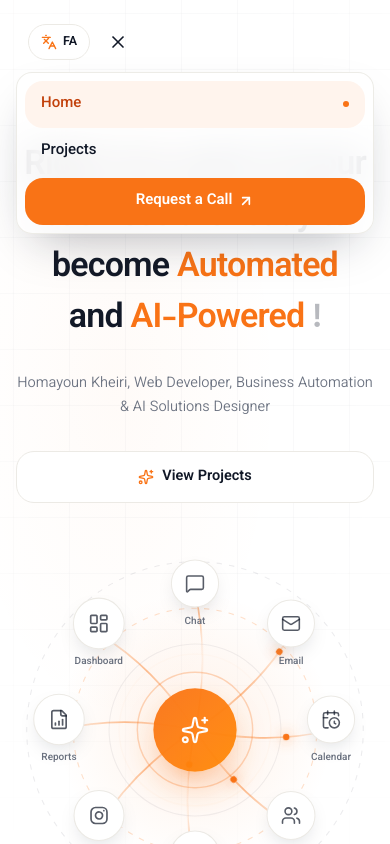
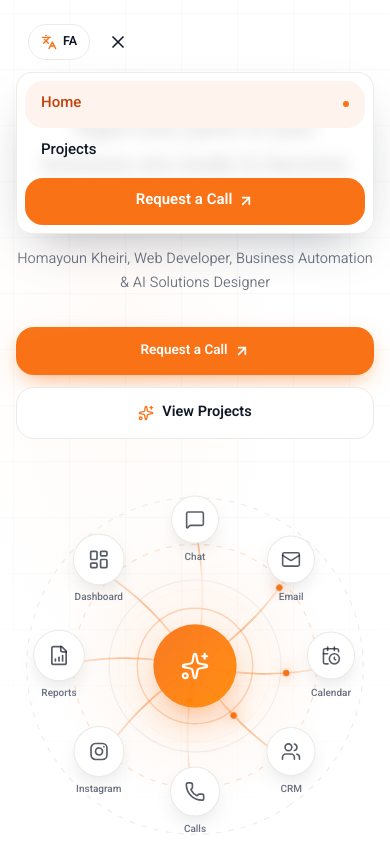
Before and after one commit to homayounKheiri/my-portfolio, a Next.js app: page /home in a window 390 px wide. Both pictures are taken after a click on the button "Toggle menu". Shown: the top 844 px of the page. Built offline with nearby package versions, Linux system fonts and the light colour scheme.

Commit message:
fix: header menu

```diff
--- a/src/components/sections/header.tsx
+++ b/src/components/sections/header.tsx
@@ -140,7 +140,7 @@ export function Header() {
             animate={{ opacity: 1, y: 0 }}
             exit={{ opacity: 0, y: -10 }}
             transition={{ duration: 0.25, ease: [0.16, 1, 0.3, 1] }}
-            className="absolute left-4 right-4 top-[72px] z-50 md:hidden"
+            className="absolute backdrop-blur-sm left-4 right-4 top-[72px] z-50 md:hidden"
           >
             <div className="glass-strong rounded-2xl p-2 shadow-[0_20px_50px_-20px_rgba(17,24,39,0.35)]">
               {navItems.map((item, i) => (
--- a/src/components/sections/hero.tsx
+++ b/src/components/sections/hero.tsx
@@ -87,7 +87,7 @@ export function Hero() {
           {/* Headline — simple, readable, with keyword emphasis */}
           <motion.h1
             variants={item}
-            className="mt-7 max-w-xl text-balance text-center text-[34px] font-semibold leading-[1.5] tracking-tight text-ink lg:text-start lg:text-[40px]"
+            className="sm:mt-7 max-w-xl text-balance text-center text-[24px] font-semibold leading-[1.5] tracking-tight text-ink lg:text-start sm:text-[36px] lg:text-[40px]"
           >
             {t("hero.headlineStart")}{" "}
             <span className="text-brand">{t("hero.headlineAuto")}</span>{" "}
@@ -110,7 +110,7 @@ export function Hero() {
           >
             <button
               onClick={() => scrollToId("contact")}
-              className="hidden items-center gap-1.5 rounded-xl bg-brand px-4 py-3.5 text-[13.5px] font-semibold text-white shadow-[0_8px_24px_-8px_rgba(249,115,22,0.7)] transition-all duration-300 hover:scale-[1.03] hover:shadow-[0_12px_30px_-8px_rgba(249,115,22,0.85)] active:scale-95 focus-brand md:flex"
+              className="items-center w-full flex justify-center gap-1.5 rounded-xl bg-brand px-4 py-3.5 text-[13.5px] font-semibold text-white shadow-[0_8px_24px_-8px_rgba(249,115,22,0.7)] transition-all duration-300 hover:scale-[1.03] hover:shadow-[0_12px_30px_-8px_rgba(249,115,22,0.85)] active:scale-95 focus-brand md:flex sm:w-auto"
             >
               {t("nav.cta")}
               {locale === "en" ? (
```
